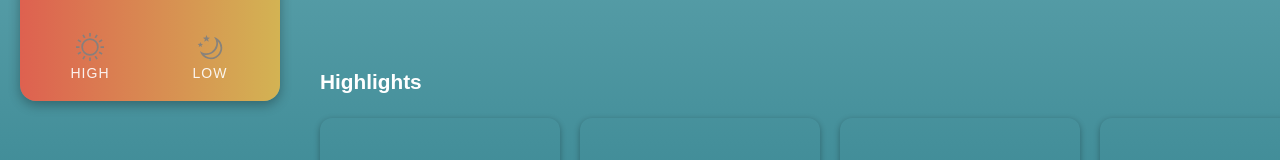
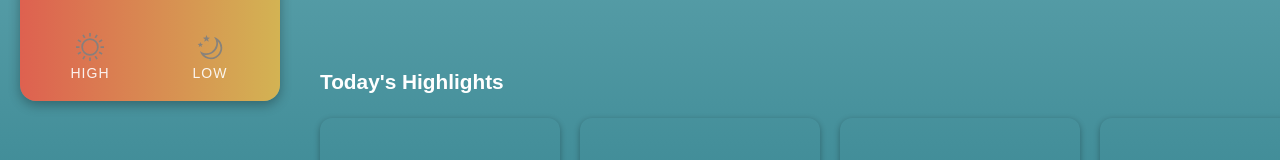
Before and after one commit to evageliakazaki/Web2Learn, a plain HTML site: page Web2Learn/Web2Learn.html in a window 1280 px wide. Shown: the part 755-915 px from the top of the page. Drawn offline with Linux system fonts and the light colour scheme; no server answers.

Commit message:
change name of highlights

```diff
--- a/Web2Learn/Web2Learn.html
+++ b/Web2Learn/Web2Learn.html
@@ -773,7 +773,7 @@
 
 
     <section class="highlights">
-        <h2 class="sectionTitle">Highlights</h2>
+        <h2 class="sectionTitle">Today's Highlights</h2>
 
         <div class="card" data-type="temp">
             <h2 class="temperature">TEMPERATURE</h2>
```
